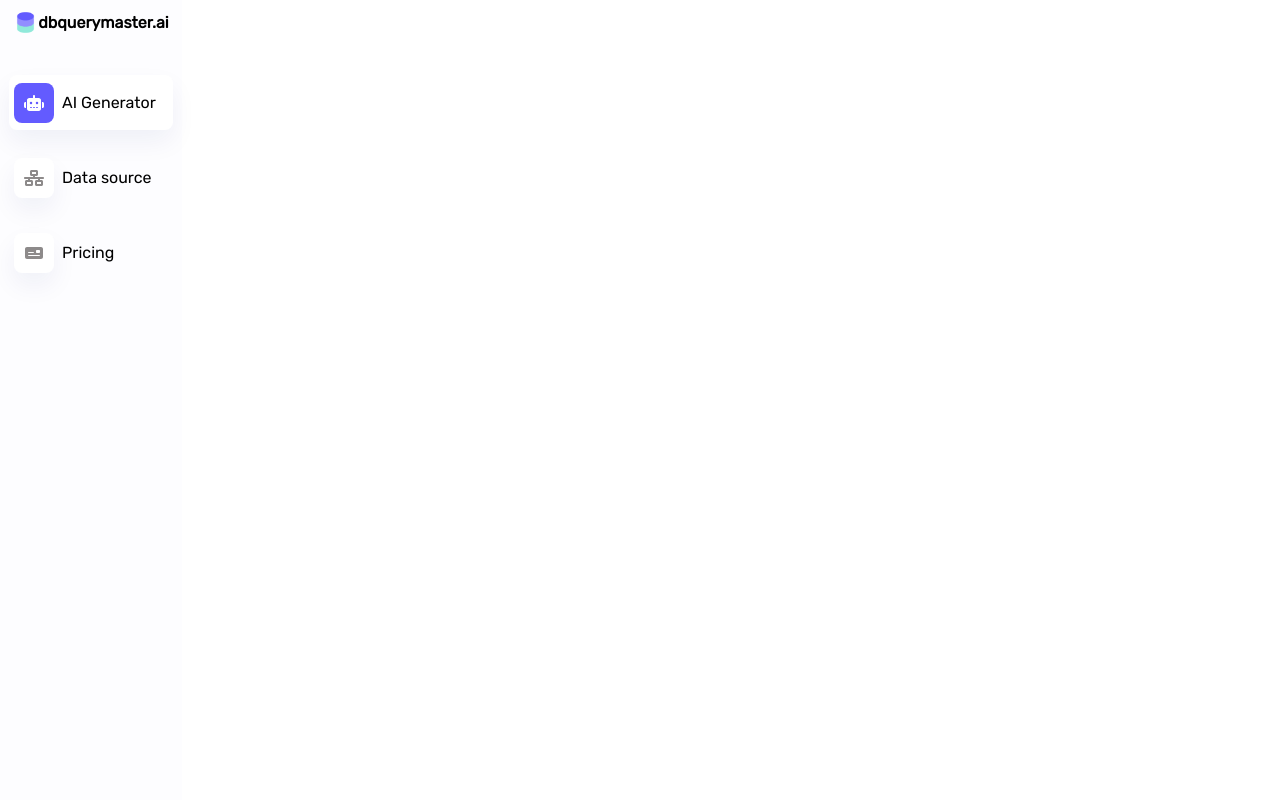
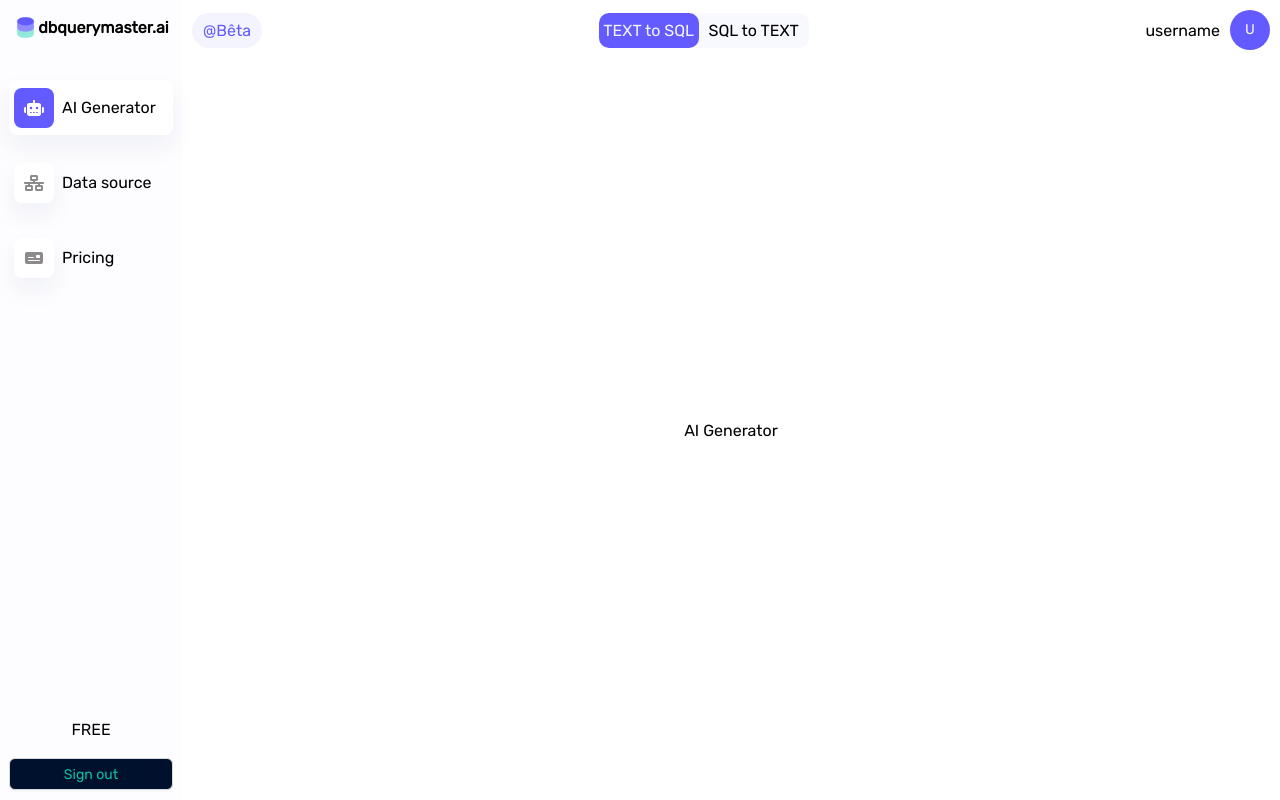
Before and after one commit to Yvesmorel/querymaster, a Next.js app: page /Dashboard in a window 1280 px wide. Built offline with nearby package versions, Linux system fonts and the light colour scheme.

Commit message:
first commit

```diff
--- /dev/null
+++ b/app/AppContextProvider.js
@@ -0,0 +1,17 @@
+'use client'
+import { createContext, useState } from 'react';
+import { faRobot, faNetworkWired, faMoneyCheck } from '@fortawesome/free-solid-svg-icons';
+import AiGeneraor from '../pages/components/AiGenerator/index';
+export const AppContext = createContext()
+
+export default function AppContextProvider({ children }) {
+  const [navbarItems] = useState([{ text: 'AI Generator', icon: faRobot,component:<AiGeneraor/> }, { text: 'Data source', icon: faNetworkWired }, { text: 'Pricing', icon: faMoneyCheck }]);
+  const [selectedItem, setSelectedItem] = useState(navbarItems[0]);
+  const [aiGeneratorNavbar]=useState(['TEXT to SQL','SQL to TEXT']);
+  const [selectedGenerator,setSelectedGenerator]=useState(aiGeneratorNavbar[0]);
+
+
+  return <AppContext.Provider value={{ selectedGenerator,setSelectedGenerator,aiGeneratorNavbar,navbarItems, selectedItem, setSelectedItem }}>
+    {children}
+  </AppContext.Provider>
+}
--- a/app/globals.css
+++ b/app/globals.css
@@ -1,4 +1,4 @@
-@tailwind base;
+/* @tailwind base;
 @tailwind components;
 @tailwind utilities;
 
@@ -24,4 +24,4 @@ body {
       rgb(var(--background-end-rgb))
     )
     rgb(var(--background-start-rgb));
-}
+} */
--- a/app/layout.js
+++ b/app/layout.js
@@ -1,17 +1,17 @@
 import './globals.css'
 import { Inter } from 'next/font/google'
-
+import AppContextProvider from './AppContextProvider'
 const inter = Inter({ subsets: ['latin'] })
 
-export const metadata = {
-  title: 'Create Next App',
-  description: 'Generated by create next app',
-}
 
 export default function RootLayout({ children }) {
   return (
-    <html lang="en">
-      <body className={inter.className}>{children}</body>
-    </html>
+
+      <div className={inter.className}>
+        <AppContextProvider>
+          {children}
+        </AppContextProvider>
+      </div>
+
   )
 }
--- a/pages/Dashboard.js
+++ b/pages/Dashboard.js
@@ -2,6 +2,9 @@ import './styles/Dashboard.scss';
 import Image from 'next/image';
 import dbLogo from './logo/dbLogo.png';
 import DashboardNavbar from './components/DashboardNavbar';
+import { Button, Avatar } from 'antd';
+import React, { useState, useContext } from 'react';
+import { AppContext } from '@/app/AppContextProvider';
 const Dashboard = () => {
     return (
         <div className='dashboard'>
@@ -16,18 +19,44 @@ const DashboardLeft = () => {
         <div className='dashboardLeft'>
             <div className='top'>
                 <div className='logo'>
-                    <Image src={dbLogo} width={25} /><label>dbquerymaster.ai</label>
+                    <Image src={dbLogo} width={25} alt='logo' /><label>dbquerymaster.ai</label>
                 </div>
                 <DashboardNavbar />
+            </div>
+            <div className='bottom'>
+                <label className='plan'>FREE</label>
+                <Button className='signOut'>Sign out</Button>
             </div>
         </div>
     );
 };
 
 const DashboardRight = () => {
+    const { selectedItem, selectedGenerator, setSelectedGenerator, aiGeneratorNavbar } = useContext(AppContext);
+    const handleSelectedGenerator = (currentGenerator) => {
+        setSelectedGenerator(currentGenerator);
+    }
     return (
         <div className='dashboardRight'>
-
+            <div className='top'>
+                <div className='version'>
+                    @Bêta
+                </div>
+                <div className='aiGeneratorNavbar' style={selectedItem.text === 'AI Generator' ? {} : { visibility: 'hidden' }}>
+                    {
+                        aiGeneratorNavbar.map((item, i) => <div onClick={() => handleSelectedGenerator(item)} key={i} className={item === selectedGenerator ? 'item itemActive' : 'item'}>{item}</div>)
+                    }
+                </div>
+                <div className='profile'>
+                    <label className='username'>username</label>
+                    <Avatar style={{ backgroundColor: "#635BFF", verticalAlign: 'middle' }} size="large">
+                        U
+                    </Avatar>
+                </div>
+            </div>
+            <div className="bottom">
+                {selectedItem.component}
+            </div>
         </div>
     );
 };
--- /dev/null
+++ b/pages/_app.js
@@ -0,0 +1,8 @@
+import RootLayout from "@/app/layout"
+export default function MyApp({ Component, pageProps }) {
+    return (
+        <RootLayout>
+            <Component {...pageProps} />
+        </RootLayout>
+    )
+}
--- /dev/null
+++ b/pages/components/AiGenerator/index.js
@@ -0,0 +1,11 @@
+import React from 'react';
+import './styles/style.scss';
+const index = () => {
+    return (
+        <div>
+            AI Generator
+        </div>
+    );
+};
+
+export default index;
--- a/pages/components/DashboardNavbar/index.js
+++ b/pages/components/DashboardNavbar/index.js
@@ -1,26 +1,28 @@
-import React, { useState } from 'react';
+import React, { useState, useContext } from 'react';
 import './styles/style.scss';
+import { AppContext } from '@/app/AppContextProvider';
 import { FontAwesomeIcon } from '@fortawesome/react-fontawesome';
-import { faRobot, faNetworkWired, faMoneyCheck } from '@fortawesome/free-solid-svg-icons';
 import Link from 'next/link';
 
 
 const index = () => {
-    const [navbarItems] = useState([{ text: 'AI Generator', icon: faRobot }, { text: 'Data source', icon: faNetworkWired }, { text: 'Pricing', icon: faMoneyCheck }]);
-    const [selectedItemText,setSelectedItemText]=useState(navbarItems[0].text)
-    const handleNavigate=(currentItemText)=>{
-        setSelectedItemText(currentItemText);
+    const { navbarItems, selectedItem, setSelectedItem } = useContext(AppContext);
+
+    const handleNavigate = (currentItem) => {
+        setSelectedItem(currentItem);
     }
+
+
     return (
         <div className='navbar'>
             {
-                navbarItems.map(({ text, icon }, i) => {
+                navbarItems?.map((currentItem, i) => {
                     return (
-                        <Link href="#" key={i} className={selectedItemText===text?'navItem itemActive':'navItem'} onClick={()=>handleNavigate(text)}>
+                        <Link href="#" key={i} className={selectedItem.text === currentItem.text ? 'navItem itemActive' : 'navItem'} onClick={() => handleNavigate(currentItem)}>
                             <div className='iconCont'>
-                                <FontAwesomeIcon icon={icon} width={40} height={40} />
+                                <FontAwesomeIcon icon={currentItem.icon} width={40} height={40} />
                             </div>
-                            <label>{text}</label>
+                            <label>{currentItem.text}</label>
                         </Link>
                     )
                 })
--- a/pages/styles/Dashboard.scss
+++ b/pages/styles/Dashboard.scss
@@ -2,10 +2,13 @@
     font-family: "Rubik";
     src: url(./Fonts/Rubik/static/Rubik-Regular.ttf);
 }
-$Rublik:'Rubik';
-*{
+
+$Rublik: 'Rubik';
+
+* {
     font-family: $Rublik;
 }
+
 .dashboard {
     position: absolute;
     left: 0px;
@@ -19,14 +22,19 @@ $Rublik:'Rubik';
         background-color: rgba(244, 244, 255, 0.21);
         width: 182px;
         height: 100vh;
-        .top{
+        display: flex;
+        flex-direction: column;
+        justify-content: space-between;
+
+        .top {
             height: auto;
             width: 100%;
-            .logo{
+
+            .logo {
                 display: flex;
                 align-items: center;
                 justify-content: center;
-              margin-top: 10px;
+                margin-top: 15px;
                 width: 100%;
                 height: auto;
                 font-weight: 700;
@@ -35,10 +43,92 @@ $Rublik:'Rubik';
             }
         }
 
+        .bottom {
+            width: 100%;
+            height: 70px;
+            margin-bottom: 10px;
+            display: flex;
+            flex-direction: column;
+            justify-content: space-between;
+            align-items: center;
+
+            .signOut {
+                width: 90%;
+                background-color: #00112D;
+                color: #0DD1ADE8;
+            }
+        }
+
     }
 
     .dashboardRight {
         height: 100vh;
+        display: flex;
+        flex-direction: column;
         flex: 1;
+
+        .top {
+            width: 100%;
+            height: 60px;
+            display: flex;
+            justify-content: space-between;
+            align-items: center;
+
+            .version {
+                margin-left: 10px;
+                background-color: #F4F4FF;
+                color: #635BFF;
+                border-radius: 30px;
+                width: 70px;
+                height: 35px;
+                display: flex;
+                align-items: center;
+                justify-content: center;
+            }
+
+            .aiGeneratorNavbar {
+                width: auto;
+                height: 35px;
+                display: flex;
+                background-color: #F4F4FF99;
+                border-radius: 10px;
+
+                .item {
+                    width: 100px;
+                    display: flex;
+                    justify-content: center;
+                    align-items: center;
+                    margin-right: 5px;
+                    height: 100%;
+                    border-radius: 10px;
+                    cursor: pointer;
+                }
+
+                .itemActive {
+                    background-color: #635BFF;
+                    color: #F4F4FF;
                 }
             }
+
+            .profile {
+                margin-right: 10px;
+                width: auto;
+                display: flex;
+                justify-content: space-between;
+                align-items: center;
+
+                .username {
+                    margin-right: 10px;
+                }
+            }
+
+        }
+
+        .bottom {
+            display: flex;
+            flex: 1;
+            justify-content: center;
+            align-items: center;
+        }
+    }
+}
```
Also changed, not shown: pages/components/AiGenerator/styles/style.scss (added). Lines whose indentation alone changed are shown as unchanged.
